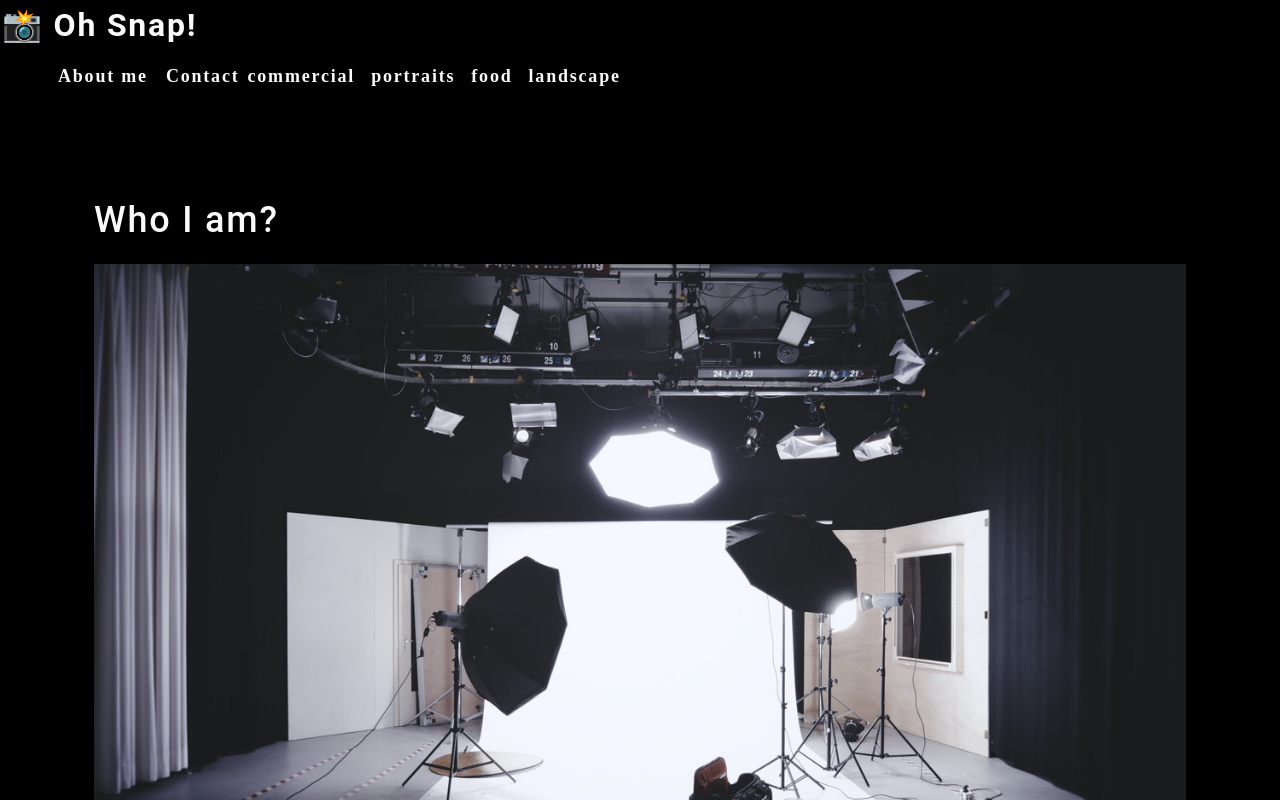
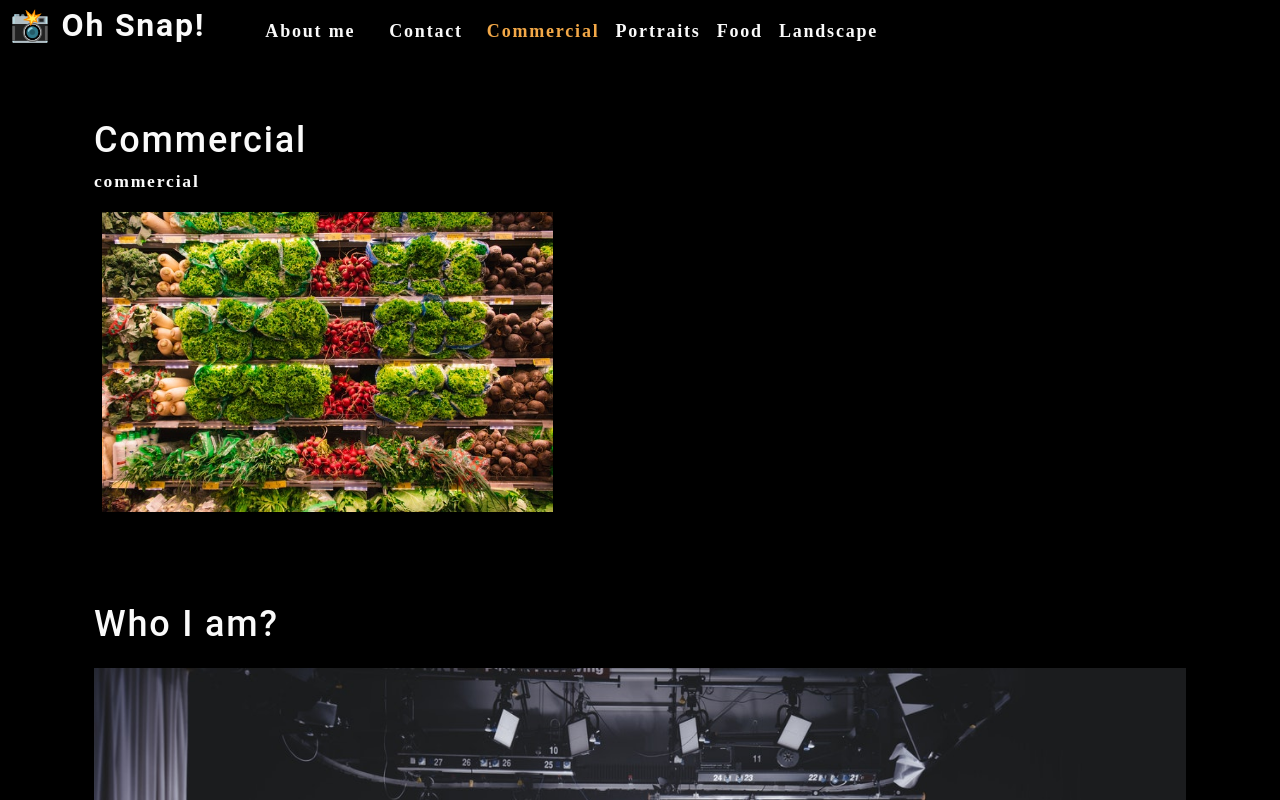
Before and after one commit to Anagha778/photo-port, a React (Create React App) app: page / in a window 1280 px wide. Shown: the top 800 px of the page. Built offline with nearby package versions, Linux system fonts and the light colour scheme.

Commit message:
category seletion

```diff
--- a/src/App.js
+++ b/src/App.js
@@ -1,14 +1,35 @@
 import React from 'react';
 import './App.css';
 import About from "./components/About";
+import Gallery from './components/Gallery';
 import Nav from "./components/Nav";
+import  { useState } from "react";
 
 function App() {
+  const [categories] = useState([
+    {
+      name: 'commercial',
+      description: 'Photos of grocery stores, food trucks, and other commercial projects',
+    },
+    { name: 'portraits', description: 'Portraits of people in my life' },
+    { name: 'food', description: 'Delicious delicacies' },
+    { name: 'landscape', description: 'Fields, farmhouses, waterfalls, and the beauty of nature' },
+  ]);
+
+  const [currentCategory, setCurrentCategory] = useState(categories[0]);
+
   return (
     <div>
-      <Nav></Nav>
+      <Nav
+        categories={categories}
+        setCurrentCategory={setCurrentCategory}
+        currentCategory={currentCategory}
+      ></Nav>
       <main>
-        <About></About>
+        <div>
+          <Gallery></Gallery>
+          <About></About>
+        </div>
       </main>
     </div>
   );
--- /dev/null
+++ b/src/components/Gallery/index.js
@@ -0,0 +1,25 @@
+import React from 'react';
+import { capitalizeFirstLetter } from '../../utils/helpers';
+import photo from "../../assets/small/commercial/0.jpg";
+
+function Gallery(props) {
+  const currentCategory = {
+    name: "commercial",
+    description:
+      "Photos of grocery stores, food trucks, and other commercial projects",
+  };
+  return (
+    <section>
+      <h1>{capitalizeFirstLetter(currentCategory.name)}</h1>
+      <p>{currentCategory.name}</p>
+      <div className="flex-row">
+          <img
+            src={photo}
+            alt="Commercial Example"
+            className="img-thumbnail mx-1"
+          />
+      </div>
+    </section>
+  );
+}
+  export default Gallery;
--- a/src/components/Nav/index.js
+++ b/src/components/Nav/index.js
@@ -1,27 +1,21 @@
-import React from 'react';
+import React, { useEffect } from 'react';
+import { capitalizeFirstLetter } from "../../utils/helpers";
 
-function Nav()
-{
-    const categories = [
-        {
-          name: "commercial",
-          description:
-            "Photos of grocery stores, food trucks, and other commercial projects",
-        },
-        { name: "portraits", description: "Portraits of people in my life" },
-        { name: "food", description: "Delicious delicacies" },
-        {
-          name: "landscape",
-          description: "Fields, farmhouses, waterfalls, and the beauty of nature",
-        },
-      ];
 
-      function categorySelected(name) {
-        console.log(`${name} clicked`);
-      }
 
-    return(
-        <header>
+function Nav(props) {
+  const {
+    categories = [],
+    setCurrentCategory,
+    currentCategory,
+  } = props;
+
+  useEffect(() => {
+    document.title = capitalizeFirstLetter(currentCategory.name);
+  }, [currentCategory]);
+
+  return (
+    <header className="flex-row px-1">
       <h2>
         <a data-testid="link" href="/">
           <span role="img" aria-label="camera"> 📸</span> Oh Snap!
@@ -34,12 +28,24 @@
               About me
             </a>
           </li>
-        <li>
+          <li className="mx-2">
             <span>Contact</span>
           </li>
           {categories.map((category) => (
-        <li className="mx-1" key={category.name}><span onClick={() => categorySelected(category.name)} >
-        {category.name}</span></li>
+            <li
+              className={`mx-1 ${
+                currentCategory.name === category.name && 'navActive'
+                }`}
+              key={category.name}
+            >
+              <span
+                onClick={() => {
+                  setCurrentCategory(category)
+                }}
+              >
+                {capitalizeFirstLetter(category.name)}
+              </span>
+            </li>
           ))}
         </ul>
       </nav>
```
Lines whose indentation alone changed are shown as unchanged.
